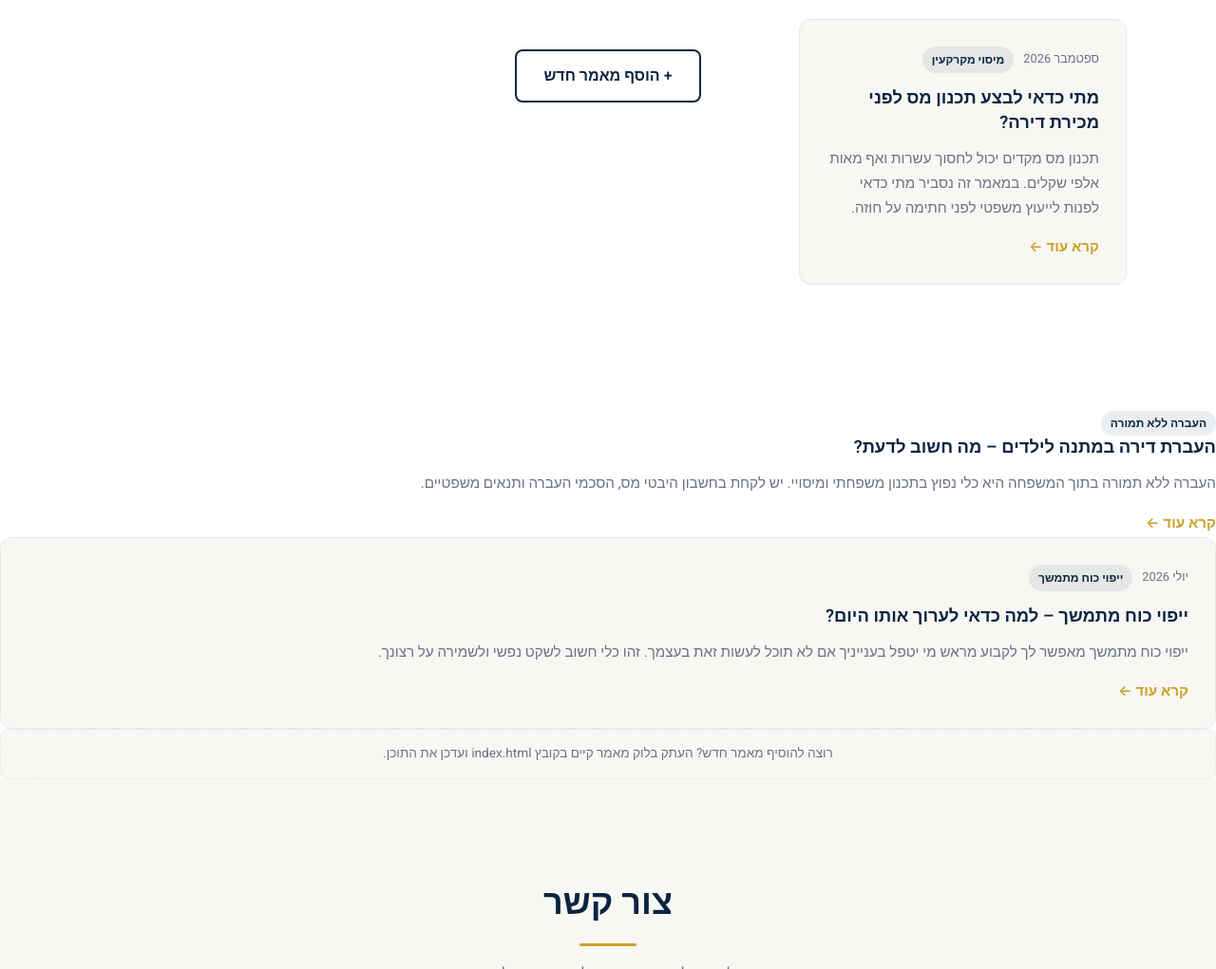
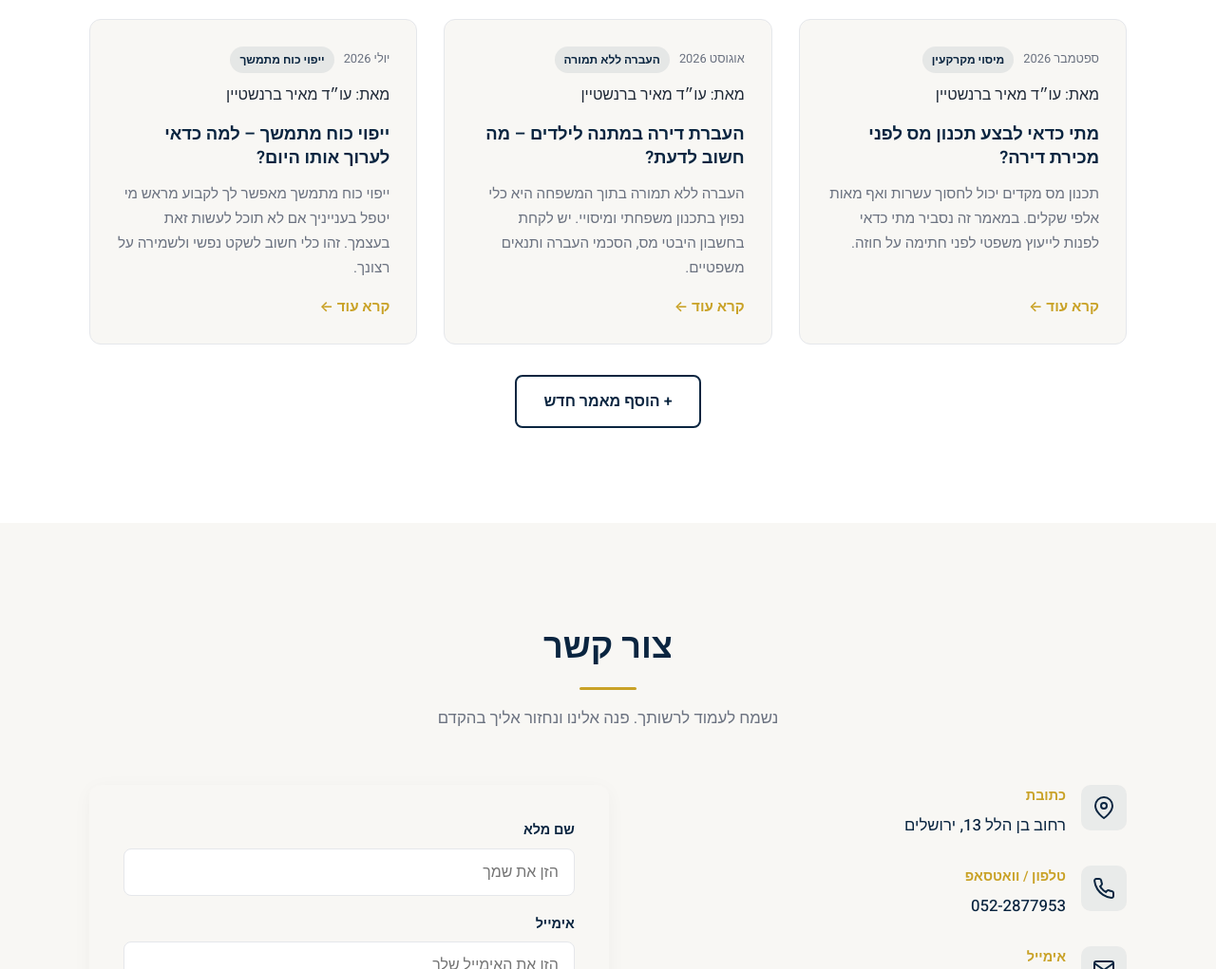
Before and after one commit to halleelyasaf/meir, a website: page index.html in a window 1280 px wide. Shown: the part 2620-3641 px from the top of the page at 95% size. Drawn offline with Linux system fonts and the light colour scheme.

Commit message:
Update index.html

```diff
--- a/index.html
+++ b/index.html
@@ -173,12 +173,6 @@
   </section>
 
   <!-- Articles / Blog -->
-  <!--
-    === איך להוסיף מאמר חדש ===
-    1. העתק בלוק <article class="article-card"> שלם
-    2. שנה את הכותרת, התאריך, התקציר והתוכן המלא
-    3. שמור את הקובץ – זה הכל!
-  -->
   <section class="articles" id="articles">
     <div class="container">
       <div class="section-header">
@@ -193,6 +187,7 @@
           <div class="article-meta">
             <span class="article-date" data-he="ספטמבר 2026" data-en="September 2026">ספטמבר 2026</span>
             <span class="article-tag" data-he="מיסוי מקרקעין" data-en="Real Estate Tax">מיסוי מקרקעין</span>
+            <span class="article-author" data-he="מאת: עו״ד מאיר ברנשטיין" data-en="By: Adv. Meir Bernstein">מאת: עו״ד מאיר ברנשטיין</span>
           </div>
           <h3 class="article-title" data-he="מתי כדאי לבצע תכנון מס לפני מכירת דירה?" data-en="When should you do tax planning before selling an apartment?">מתי כדאי לבצע תכנון מס לפני מכירת דירה?</h3>
           <p class="article-excerpt" data-he="תכנון מס מקדים יכול לחסוך עשרות ואף מאות אלפי שקלים. במאמר זה נסביר מתי כדאי לפנות לייעוץ משפטי לפני חתימה על חוזה." data-en="Advance tax planning can save tens or even hundreds of thousands of shekels. This article explains when to seek legal advice before signing a contract.">
@@ -211,7 +206,54 @@
         </article>
 
         <!-- Article 2 -->
-        <!-- כפתור פתיחת טופס מאמר חדש -->
+        <article class="article-card">
+          <div class="article-meta">
+            <span class="article-date" data-he="אוגוסט 2026" data-en="August 2026">אוגוסט 2026</span>
+            <span class="article-tag" data-he="העברה ללא תמורה" data-en="Gift Transfer">העברה ללא תמורה</span>
+            <span class="article-author" data-he="מאת: עו״ד מאיר ברנשטיין" data-en="By: Adv. Meir Bernstein">מאת: עו״ד מאיר ברנשטיין</span>
+          </div>
+          <h3 class="article-title" data-he="העברת דירה במתנה לילדים – מה חשוב לדעת?" data-en="Transferring an apartment as a gift to children – what you need to know">העברת דירה במתנה לילדים – מה חשוב לדעת?</h3>
+          <p class="article-excerpt" data-he="העברה ללא תמורה בתוך המשפחה היא כלי נפוץ בתכנון משפחתי ומיסויי. יש לקחת בחשבון היבטי מס, הסכמי העברה ותנאים משפטיים." data-en="A gift transfer within the family is a common tool in family and tax planning. Tax aspects, transfer agreements and legal conditions must be considered.">
+            העברה ללא תמורה בתוך המשפחה היא כלי נפוץ בתכנון משפחתי ומיסויי. יש לקחת בחשבון היבטי מס, הסכמי העברה ותנאים משפטיים.
+          </p>
+          <button class="article-toggle btn-text" data-he="קרא עוד ←" data-en="Read more →">קרא עוד ←</button>
+          <div class="article-full">
+            <p data-he="העברת דירה במתנה לילדים או לבני משפחה אחרים דורשת עריכת הסכם העברה ללא תמורה, דיווח לרשויות המס ובמקרים רבים גם תשלום מס רכישה מופחת. חשוב לוודא שההעברה מתבצעת בצורה חוקית ומסודרת כדי למנוע מחלוקות עתידיות." data-en="Transferring an apartment as a gift to children or other family members requires drafting a gift transfer agreement, reporting to the tax authorities and in many cases paying a reduced purchase tax. It is important to ensure the transfer is carried out legally and orderly to prevent future disputes.">
+              העברת דירה במתנה לילדים או לבני משפחה אחרים דורשת עריכת הסכם העברה ללא תמורה, דיווח לרשויות המס ובמקרים רבים גם תשלום מס רכישה מופחת. חשוב לוודא שההעברה מתבצעת בצורה חוקית ומסודרת כדי למנוע מחלוקות עתידיות.
+            </p>
+            <p data-he="במשרדנו אנו מלווים משפחות בתהליך המלא – מהייעוץ הראשוני ועד לרישום בטאבו." data-en="In our firm we accompany families through the entire process – from the initial advice to registration at the Land Registry.">
+              במשרדנו אנו מלווים משפחות בתהליך המלא – מהייעוץ הראשוני ועד לרישום בטאבו.
+            </p>
+            <button class="article-toggle btn-text" data-he="סגור ↑" data-en="Close ↑">סגור ↑</button>
+          </div>
+        </article>
+
+        <!-- Article 3 -->
+        <article class="article-card">
+          <div class="article-meta">
+            <span class="article-date" data-he="יולי 2026" data-en="July 2026">יולי 2026</span>
+            <span class="article-tag" data-he="ייפוי כוח מתמשך" data-en="Enduring Power of Attorney">ייפוי כוח מתמשך</span>
+            <span class="article-author" data-he="מאת: עו״ד מאיר ברנשטיין" data-en="By: Adv. Meir Bernstein">מאת: עו״ד מאיר ברנשטיין</span>
+          </div>
+          <h3 class="article-title" data-he="ייפוי כוח מתמשך – למה כדאי לערוך אותו היום?" data-en="Enduring Power of Attorney – why you should prepare it today">ייפוי כוח מתמשך – למה כדאי לערוך אותו היום?</h3>
+          <p class="article-excerpt" data-he="ייפוי כוח מתמשך מאפשר לך לקבוע מראש מי יטפל בענייניך אם לא תוכל לעשות זאת בעצמך. זהו כלי חשוב לשקט נפשי ולשמירה על רצונך." data-en="An enduring power of attorney allows you to decide in advance who will handle your affairs if you are unable to do so yourself. It is an important tool for peace of mind and protecting your wishes.">
+            ייפוי כוח מתמשך מאפשר לך לקבוע מראש מי יטפל בענייניך אם לא תוכל לעשות זאת בעצמך. זהו כלי חשוב לשקט נפשי ולשמירה על רצונך.
+          </p>
+          <button class="article-toggle btn-text" data-he="קרא עוד ←" data-en="Read more →">קרא עוד ←</button>
+          <div class="article-full">
+            <p data-he="בניגוד לייפוי כוח רגיל, ייפוי כוח מתמשך נכנס לתוקף רק כאשר האדם מאבד את כשירותו המשפטית. ניתן לקבוע בו הנחיות מפורטות לגבי רכוש, בריאות וטיפול רפואי." data-en="Unlike a regular power of attorney, an enduring power of attorney only comes into effect when the person loses legal capacity. Detailed instructions regarding property, health and medical care can be included.">
+              בניגוד לייפוי כוח רגיל, ייפוי כוח מתמשך נכנס לתוקף רק כאשר האדם מאבד את כשירותו המשפטית. ניתן לקבוע בו הנחיות מפורטות לגבי רכוש, בריאות וטיפול רפואי.
+            </p>
+            <p data-he="עריכת ייפוי כוח מתמשך אצל עורך דין מוסמך מבטיחה שהמסמך יהיה תקף ומותאם אישית לצרכים שלך ולמשפחתך." data-en="Preparing an enduring power of attorney with a qualified attorney ensures the document is valid and tailored to your needs and your family.">
+              עריכת ייפוי כוח מתמשך אצל עורך דין מוסמך מבטיחה שהמסמך יהיה תקף ומותאם אישית לצרכים שלך ולמשפחתך.
+            </p>
+            <button class="article-toggle btn-text" data-he="סגור ↑" data-en="Close ↑">סגור ↑</button>
+          </div>
+        </article>
+
+      </div>
+
+      <!-- כפתור פתיחת טופס מאמר חדש -->
       <div class="add-article-action" style="text-align: center; margin-top: 32px;">
         <button id="openArticleModalBtn" class="btn btn-outline">
           + הוסף מאמר חדש
@@ -231,6 +273,11 @@
         <div class="form-group">
           <label for="newArtTitle">כותרת המאמר</label>
           <input type="text" id="newArtTitle" required placeholder="למשל: מיסוי מקרקעין בעסקאות מתנה">
+        </div>
+
+        <div class="form-group">
+          <label for="newArtAuthor">כותב המאמר</label>
+          <input type="text" id="newArtAuthor" required placeholder="למשל: עו״ד מאיר ברנשטיין">
         </div>
 
         <div class="form-group">
@@ -260,52 +307,6 @@
       <div id="ghStatusMessage" style="margin-top: 15px; font-size: 0.95rem; text-align: center;"></div>
     </div>
   </div>
-            <span class="article-tag" data-he="העברה ללא תמורה" data-en="Gift Transfer">העברה ללא תמורה</span>
-          </div>
-          <h3 class="article-title" data-he="העברת דירה במתנה לילדים – מה חשוב לדעת?" data-en="Transferring an apartment as a gift to children – what you need to know">העברת דירה במתנה לילדים – מה חשוב לדעת?</h3>
-          <p class="article-excerpt" data-he="העברה ללא תמורה בתוך המשפחה היא כלי נפוץ בתכנון משפחתי ומיסויי. יש לקחת בחשבון היבטי מס, הסכמי העברה ותנאים משפטיים." data-en="A gift transfer within the family is a common tool in family and tax planning. Tax aspects, transfer agreements and legal conditions must be considered.">
-            העברה ללא תמורה בתוך המשפחה היא כלי נפוץ בתכנון משפחתי ומיסויי. יש לקחת בחשבון היבטי מס, הסכמי העברה ותנאים משפטיים.
-          </p>
-          <button class="article-toggle btn-text" data-he="קרא עוד ←" data-en="Read more →">קרא עוד ←</button>
-          <div class="article-full">
-            <p data-he="העברת דירה במתנה לילדים או לבני משפחה אחרים דורשת עריכת הסכם העברה ללא תמורה, דיווח לרשויות המס ובמקרים רבים גם תשלום מס רכישה מופחת. חשוב לוודא שההעברה מתבצעת בצורה חוקית ומסודרת כדי למנוע מחלוקות עתידיות." data-en="Transferring an apartment as a gift to children or other family members requires drafting a gift transfer agreement, reporting to the tax authorities and in many cases paying a reduced purchase tax. It is important to ensure the transfer is carried out legally and orderly to prevent future disputes.">
-              העברת דירה במתנה לילדים או לבני משפחה אחרים דורשת עריכת הסכם העברה ללא תמורה, דיווח לרשויות המס ובמקרים רבים גם תשלום מס רכישה מופחת. חשוב לוודא שההעברה מתבצעת בצורה חוקית ומסודרת כדי למנוע מחלוקות עתידיות.
-            </p>
-            <p data-he="במשרדנו אנו מלווים משפחות בתהליך המלא – מהייעוץ הראשוני ועד לרישום בטאבו." data-en="In our firm we accompany families through the entire process – from the initial advice to registration at the Land Registry.">
-              במשרדנו אנו מלווים משפחות בתהליך המלא – מהייעוץ הראשוני ועד לרישום בטאבו.
-            </p>
-            <button class="article-toggle btn-text" data-he="סגור ↑" data-en="Close ↑">סגור ↑</button>
-          </div>
-        </article>
-
-        <!-- Article 3 -->
-        <article class="article-card">
-          <div class="article-meta">
-            <span class="article-date" data-he="יולי 2026" data-en="July 2026">יולי 2026</span>
-            <span class="article-tag" data-he="ייפוי כוח מתמשך" data-en="Enduring Power of Attorney">ייפוי כוח מתמשך</span>
-          </div>
-          <h3 class="article-title" data-he="ייפוי כוח מתמשך – למה כדאי לערוך אותו היום?" data-en="Enduring Power of Attorney – why you should prepare it today">ייפוי כוח מתמשך – למה כדאי לערוך אותו היום?</h3>
-          <p class="article-excerpt" data-he="ייפוי כוח מתמשך מאפשר לך לקבוע מראש מי יטפל בענייניך אם לא תוכל לעשות זאת בעצמך. זהו כלי חשוב לשקט נפשי ולשמירה על רצונך." data-en="An enduring power of attorney allows you to decide in advance who will handle your affairs if you are unable to do so yourself. It is an important tool for peace of mind and protecting your wishes.">
-            ייפוי כוח מתמשך מאפשר לך לקבוע מראש מי יטפל בענייניך אם לא תוכל לעשות זאת בעצמך. זהו כלי חשוב לשקט נפשי ולשמירה על רצונך.
-          </p>
-          <button class="article-toggle btn-text" data-he="קרא עוד ←" data-en="Read more →">קרא עוד ←</button>
-          <div class="article-full">
-            <p data-he="בניגוד לייפוי כוח רגיל, ייפוי כוח מתמשך נכנס לתוקף רק כאשר האדם מאבד את כשירותו המשפטית. ניתן לקבוע בו הנחיות מפורטות לגבי רכוש, בריאות וטיפול רפואי." data-en="Unlike a regular power of attorney, an enduring power of attorney only comes into effect when the person loses legal capacity. Detailed instructions regarding property, health and medical care can be included.">
-              בניגוד לייפוי כוח רגיל, ייפוי כוח מתמשך נכנס לתוקף רק כאשר האדם מאבד את כשירותו המשפטית. ניתן לקבוע בו הנחיות מפורטות לגבי רכוש, בריאות וטיפול רפואי.
-            </p>
-            <p data-he="עריכת ייפוי כוח מתמשך אצל עורך דין מוסמך מבטיחה שהמסמך יהיה תקף ומותאם אישית לצרכים שלך ולמשפחתך." data-en="Preparing an enduring power of attorney with a qualified attorney ensures the document is valid and tailored to your needs and your family.">
-              עריכת ייפוי כוח מתמשך אצל עורך דין מוסמך מבטיחה שהמסמך יהיה תקף ומותאם אישית לצרכים שלך ולמשפחתך.
-            </p>
-            <button class="article-toggle btn-text" data-he="סגור ↑" data-en="Close ↑">סגור ↑</button>
-          </div>
-        </article>
-
-      </div>
-      <p class="articles-note" data-he="רוצה להוסיף מאמר חדש? העתק בלוק מאמר קיים בקובץ index.html ועדכן את התוכן." data-en="Want to add a new article? Copy an existing article block in index.html and update the content.">
-        רוצה להוסיף מאמר חדש? העתק בלוק מאמר קיים בקובץ index.html ועדכן את התוכן.
-      </p>
-    </div>
-  </section>
 
   <!-- Contact -->
   <section class="contact" id="contact">
```
